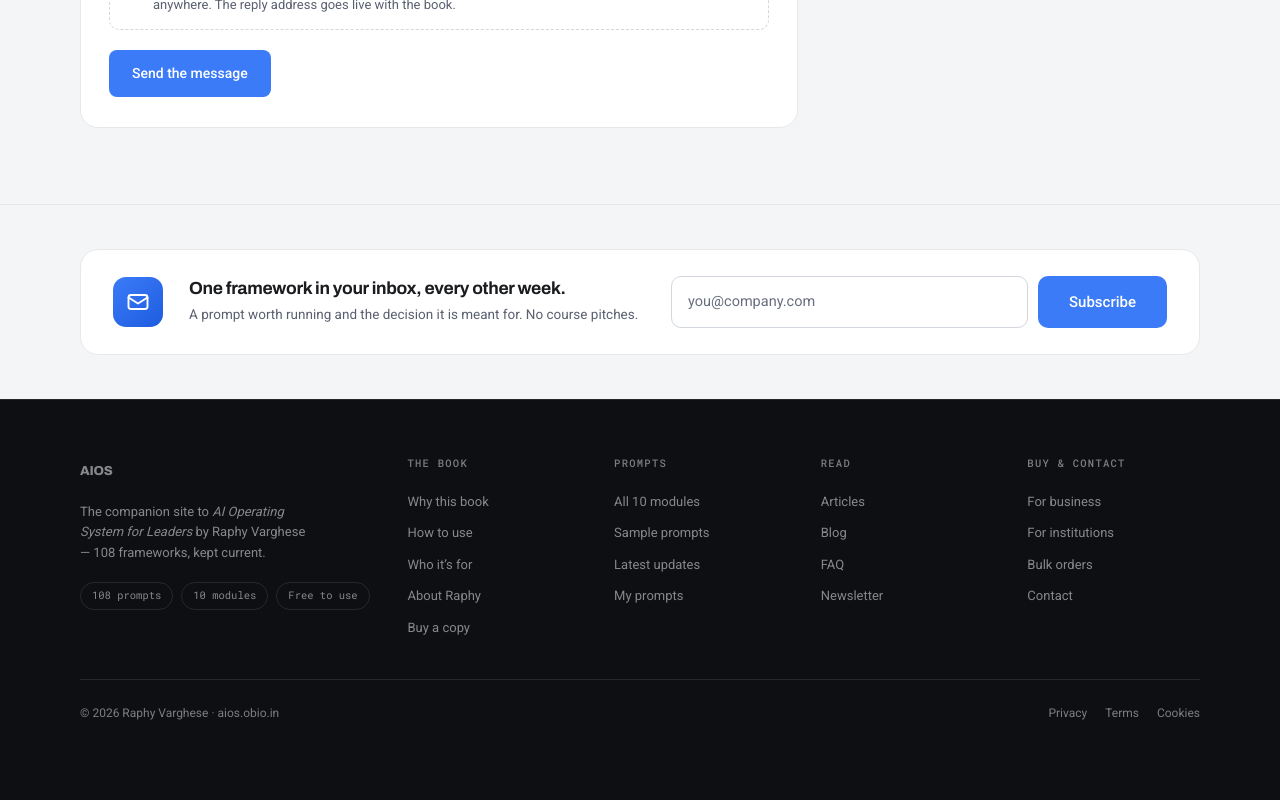
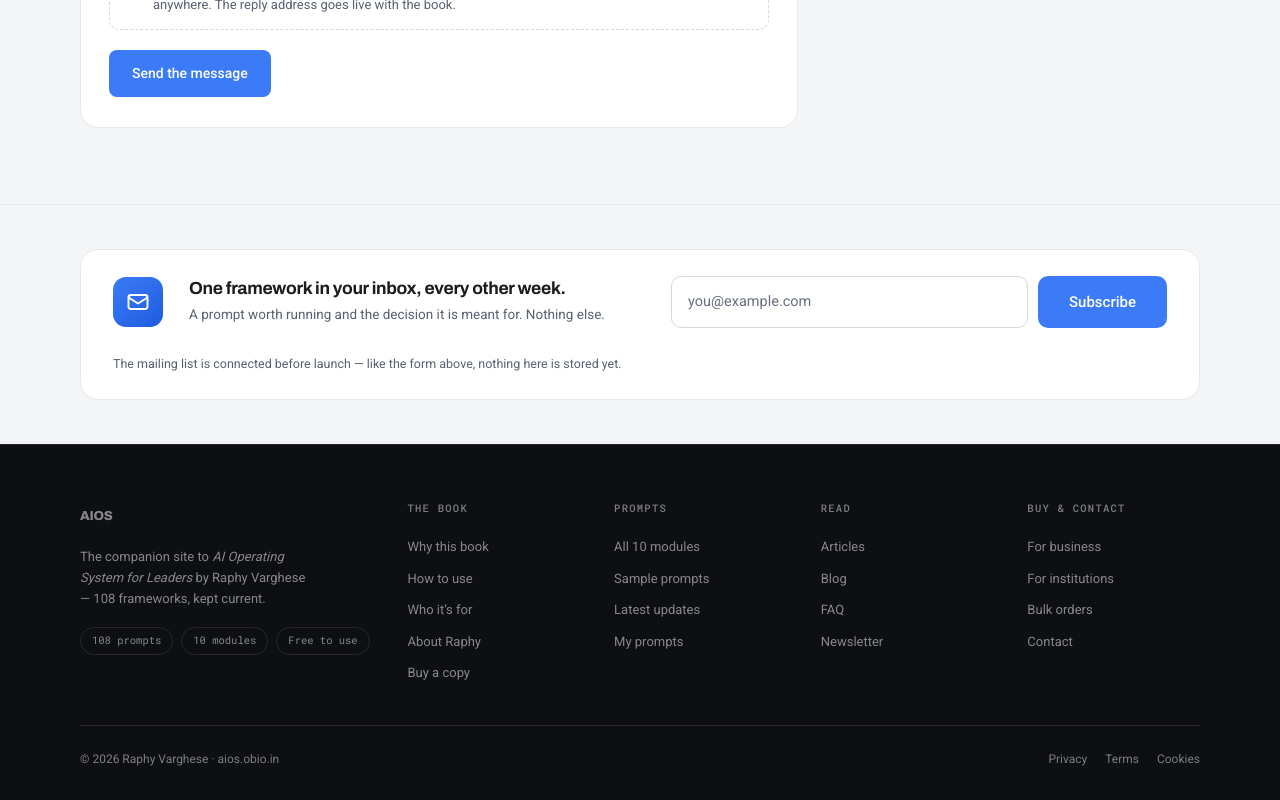
Before and after one commit to vargheseraphy/aios-app, a Next.js app: page /contact in a window 1280 px wide. Shown: the part 4400-5200 px from the top of the page. Before the commit the page ends 5154 px from the top, so only its background shows below. Built offline with nearby package versions, Linux system fonts and the light colour scheme; no server answers.

Commit message:
fix: match subscribe-band copy to each locked page exactly
for-institutions uses an institution.edu email example; contact uses
its own subtext plus the not-yet-connected note the mockup shows.

```diff
--- a/app/contact/page.tsx
+++ b/app/contact/page.tsx
@@ -260,7 +260,11 @@ export default function ContactPage() {
         </div>
       </section>
 
-      <SubscribeSection />
+      <SubscribeSection
+        subtext="A prompt worth running and the decision it is meant for. Nothing else."
+        placeholder="you@example.com"
+        note="The mailing list is connected before launch — like the form above, nothing here is stored yet."
+      />
     </main>
   );
 }
--- a/app/for-institutions/page.tsx
+++ b/app/for-institutions/page.tsx
@@ -291,7 +291,7 @@ export default function ForInstitutionsPage() {
         </div>
       </section>
 
-      <SubscribeSection />
+      <SubscribeSection placeholder="you@institution.edu" />
     </main>
   );
 }
```
